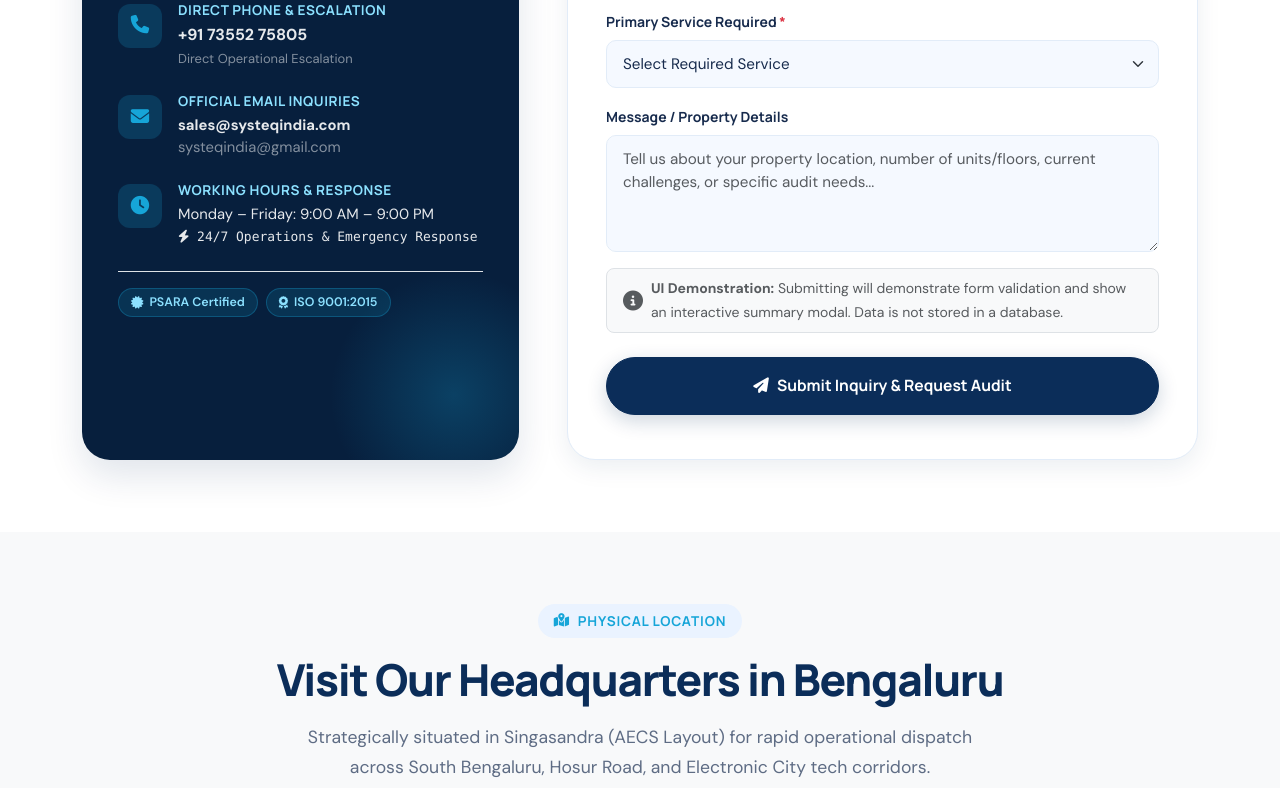
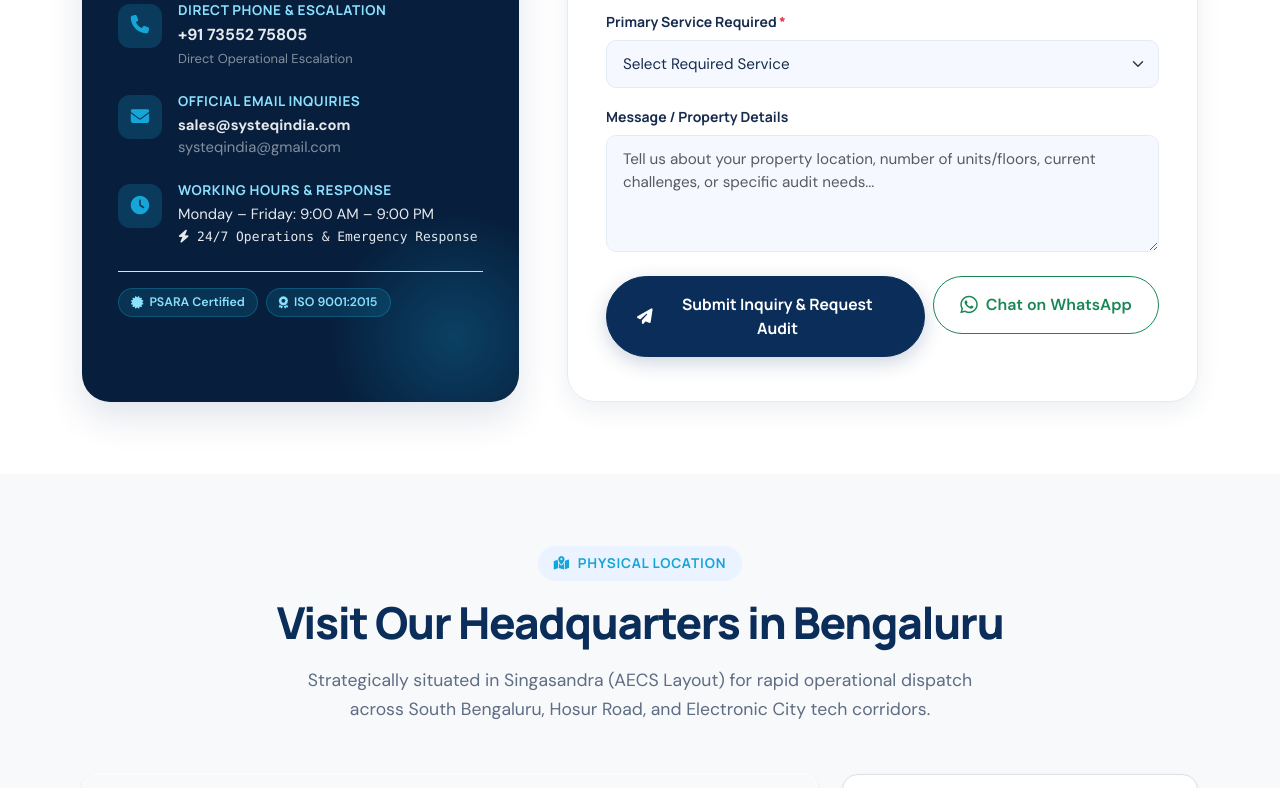
Before and after one commit to rajkumarbangal020-jpg/systeq-india-website, a PHP site: page /contact.php in a window 1280 px wide. Shown: the part 1009-1797 px from the top of the page. Run offline with PHP 8.4, Linux system fonts and the light colour scheme; some libraries are stand-ins or nearby versions; grey boxes are pictures that could not be loaded.

Commit message:
feat(contact): implement Web3Forms API placeholder, spam protection, loading state and dynamic WhatsApp inquiry

```diff
--- a/assets/js/main.js
+++ b/assets/js/main.js
@@ -134,31 +134,96 @@ document.addEventListener('DOMContentLoaded', () => {
         });
     }
 
-    // 5. Frontend Interactive Contact & Quote Form UI Demonstration
+    // 5. Contact & Quote Form Handling (Web3Forms API + Validation + Spam Protection + Loading State + WhatsApp)
     const formsToHandle = ['#contactForm', '#quoteForm', '#heroQuickQuoteForm'];
+
+    // Dynamic WhatsApp message update based on input
+    const contactWhatsAppBtn = document.getElementById('contactWhatsAppBtn');
+    if (contactWhatsAppBtn) {
+        const updateWhatsAppMsg = () => {
+            const name = document.getElementById('contactFullName')?.value?.trim() || '';
+            const service = document.getElementById('contactService')?.value || '';
+            let msg = 'Hello SYSTEQ India, I would like to request information about facility management services.';
+            if (name || service) {
+                msg = `Hello SYSTEQ India, my name is ${name || 'a visitor'}. I am inquiring about ${service || 'facility management services'}.`;
+            }
+            contactWhatsAppBtn.href = `https://wa.me/917355275805?text=${encodeURIComponent(msg)}`;
+        };
+        document.getElementById('contactFullName')?.addEventListener('input', updateWhatsAppMsg);
+        document.getElementById('contactService')?.addEventListener('change', updateWhatsAppMsg);
+    }
 
     formsToHandle.forEach(selector => {
         const formEl = document.querySelector(selector);
         if (formEl) {
-            formEl.addEventListener('submit', function (e) {
+            formEl.addEventListener('submit', async function (e) {
                 e.preventDefault();
 
-                // Simple HTML5 validation check
+                // 1. Anti-Spam Honeypot Verification
+                const botField = this.querySelector('input[name="botcheck"]');
+                if (botField && botField.checked) {
+                    console.warn('Spam submission detected by botcheck honeypot.');
+                    return;
+                }
+
+                // 2. HTML5 Validation Check
                 if (!this.checkValidity()) {
                     e.stopPropagation();
                     this.classList.add('was-validated');
                     return;
                 }
 
-                // Extract entered values for demo modal presentation
+                // UI Elements for Loading and Status
+                const submitBtn = this.querySelector('#contactSubmitBtn') || this.querySelector('button[type="submit"]');
+                const submitIcon = this.querySelector('#contactSubmitIcon');
+                const submitText = this.querySelector('#contactSubmitText');
+                const statusWrap = document.getElementById('contactStatusWrap');
+                const statusAlert = document.getElementById('contactFormStatus');
+
+                const origIconClass = submitIcon ? submitIcon.className : '';
+                const origBtnText = submitText ? submitText.textContent : (submitBtn ? submitBtn.textContent : '');
+
+                // 3. Set Loading State
+                if (submitBtn) submitBtn.disabled = true;
+                if (submitIcon) submitIcon.className = 'fa-solid fa-spinner fa-spin me-2';
+                if (submitText) submitText.textContent = 'Submitting Inquiry...';
+                if (statusWrap) statusWrap.style.display = 'none';
+
+                // Extract form values
                 const fullName = this.querySelector('[name="name"]')?.value || 'Guest';
                 const email = this.querySelector('[name="email"]')?.value || 'Not provided';
                 const phone = this.querySelector('[name="phone"]')?.value || 'Not provided';
                 const service = this.querySelector('[name="service"]')?.value || 'General Facility Inquiry';
                 const propertyType = this.querySelector('[name="property_type"]')?.value || 'Standard Facility';
                 const message = this.querySelector('[name="message"]')?.value || 'No additional message entered.';
+                const accessKey = this.querySelector('[name="access_key"]')?.value?.trim() || '';
 
-                // Populate Demo Summary List in Modal
+                try {
+                    // 4. Check for Web3Forms Access Key
+                    const isPlaceholder = !accessKey || accessKey === 'YOUR_WEB3FORMS_ACCESS_KEY_HERE';
+
+                    if (isPlaceholder) {
+                        // Demo Mode / Placeholder Notice
+                        if (statusAlert && statusWrap) {
+                            statusAlert.className = 'alert alert-info py-3 px-4 rounded-3 border-0 shadow-sm';
+                            statusAlert.innerHTML = `
+                                <div class="d-flex align-items-start">
+                                    <i class="fa-solid fa-circle-info text-primary fs-4 me-3 mt-1"></i>
+                                    <div>
+                                        <h6 class="fw-bold mb-1">Inquiry Received (Demo Mode)</h6>
+                                        <p class="mb-2 small text-muted">Thank you, <strong>${escapeHtml(fullName)}</strong>. To send submissions to an actual email inbox, configure your free API key from <a href="https://web3forms.com" target="_blank" class="fw-bold text-primary">Web3Forms.com</a>.</p>
+                                        <div class="mt-2 pt-2 border-top small">
+                                            <span>Immediate inquiry? </span>
+                                            <a href="https://wa.me/917355275805?text=${encodeURIComponent('Hello SYSTEQ India, I just submitted an inquiry for: ' + service)}" target="_blank" class="text-success fw-bold me-3"><i class="fa-brands fa-whatsapp me-1"></i>Chat on WhatsApp</a>
+                                            <a href="tel:+917355275805" class="text-primary fw-bold"><i class="fa-solid fa-phone me-1"></i>+91 73552 75805</a>
+                                        </div>
+                                    </div>
+                                </div>
+                            `;
+                            statusWrap.style.display = 'block';
+                        }
+
+                        // Also populate and show modal for UI Demonstration
                         const summaryList = document.getElementById('demoSummaryList');
                         if (summaryList) {
                             summaryList.innerHTML = `
@@ -170,19 +235,72 @@ document.addEventListener('DOMContentLoaded', () => {
                                 <li class="mb-1"><strong>Message Notes:</strong> <span class="text-muted">${escapeHtml(message)}</span></li>
                             `;
                         }
-
-                // Show Bootstrap Modal
                         const demoModalEl = document.getElementById('demoSubmissionModal');
                         if (demoModalEl && typeof bootstrap !== 'undefined') {
                             const modal = new bootstrap.Modal(demoModalEl);
                             modal.show();
+                        }
                     } else {
-                    alert(`Inquiry Received (Demo)!\nThank you, ${fullName}. For real direct inquiries, contact +91 73552 75805.`);
+                        // Live Web3Forms Submission via Fetch API
+                        const formData = new FormData(this);
+                        const response = await fetch('https://api.web3forms.com/submit', {
+                            method: 'POST',
+                            body: formData
+                        });
+                        const data = await response.json();
+
+                        if (data.success) {
+                            if (statusAlert && statusWrap) {
+                                statusAlert.className = 'alert alert-success py-3 px-4 rounded-3 border-0 shadow-sm';
+                                statusAlert.innerHTML = `
+                                    <div class="d-flex align-items-center">
+                                        <i class="fa-solid fa-circle-check text-success fs-3 me-3"></i>
+                                        <div>
+                                            <h6 class="fw-bold mb-1">Inquiry Sent Successfully!</h6>
+                                            <p class="mb-0 small">Thank you, <strong>${escapeHtml(fullName)}</strong>. Our facility engineering desk has received your request and will contact you within 24 hours.</p>
+                                        </div>
+                                    </div>
+                                `;
+                                statusWrap.style.display = 'block';
+                            }
+                            this.reset();
+                        } else {
+                            throw new Error(data.message || 'Unable to submit inquiry at this time.');
+                        }
                     }
 
-                // Reset form state
+                    // Reset form state after successful handling
+                    if (isPlaceholder) {
                         this.reset();
+                    }
                     this.classList.remove('was-validated');
+
+                } catch (err) {
+                    console.error('Contact Form Error:', err);
+                    if (statusAlert && statusWrap) {
+                        statusAlert.className = 'alert alert-danger py-3 px-4 rounded-3 border-0 shadow-sm';
+                        statusAlert.innerHTML = `
+                            <div class="d-flex align-items-start">
+                                <i class="fa-solid fa-circle-exclamation text-danger fs-4 me-3 mt-1"></i>
+                                <div>
+                                    <h6 class="fw-bold mb-1">Submission Failed</h6>
+                                    <p class="mb-2 small">${escapeHtml(err.message || 'Network error occurred.')}</p>
+                                    <div class="small">
+                                        <span>Please reach us directly at: </span>
+                                        <a href="tel:+917355275805" class="fw-bold text-dark me-2">+91 73552 75805</a> |
+                                        <a href="mailto:sales@systeqindia.com" class="fw-bold text-dark ms-2">sales@systeqindia.com</a>
+                                    </div>
+                                </div>
+                            </div>
+                        `;
+                        statusWrap.style.display = 'block';
+                    }
+                } finally {
+                    // Restore button state
+                    if (submitBtn) submitBtn.disabled = false;
+                    if (submitIcon) submitIcon.className = origIconClass || 'fa-solid fa-paper-plane me-2';
+                    if (submitText) submitText.textContent = origBtnText || 'Submit Inquiry & Request Audit';
+                }
             });
         }
     });
--- a/contact.php
+++ b/contact.php
@@ -130,6 +130,14 @@ $project_inquiry = $_GET['project_inquiry'] ?? '';
                     </div>
 
                     <form id="contactForm" class="needs-validation" novalidate>
+                        <!-- Web3Forms API Configuration (Access Key Placeholder - Replace with your key) -->
+                        <input type="hidden" name="access_key" id="web3formsAccessKey" value="YOUR_WEB3FORMS_ACCESS_KEY_HERE">
+                        <input type="hidden" name="subject" value="New Facility Inquiry - SYSTEQ India Website">
+                        <input type="hidden" name="from_name" value="SYSTEQ India Web Portal">
+
+                        <!-- Anti-Spam Honeypot Field (Hidden from humans) -->
+                        <input type="checkbox" name="botcheck" class="d-none" style="display: none !important;">
+
                         <div class="row g-3">
                             <!-- Full Name -->
                             <div class="col-md-6">
@@ -198,20 +206,27 @@ $project_inquiry = $_GET['project_inquiry'] ?? '';
                                 <textarea class="form-control" id="contactMessage" name="message" rows="4" placeholder="Tell us about your property location, number of units/floors, current challenges, or specific audit needs..."><?= !empty($project_inquiry) ? 'Inquiry regarding scope similar to: ' . htmlspecialchars($project_inquiry) : '' ?></textarea>
                             </div>
 
-                            <!-- Frontend Demo Notice -->
-                            <div class="col-12">
-                                <div class="p-2 px-3 bg-light rounded-3 border small text-muted d-flex align-items-center">
-                                    <i class="fa-solid fa-circle-info text-accent me-2 fs-5"></i>
-                                    <span><strong>UI Demonstration:</strong> Submitting will demonstrate form validation and show an interactive summary modal. Data is not stored in a database.</span>
-                                </div>
+                            <!-- Dynamic Form Status Alert (Success / Error Messages) -->
+                            <div class="col-12" id="contactStatusWrap" style="display: none;">
+                                <div id="contactFormStatus" class="alert mb-0" role="alert"></div>
                             </div>
 
-                            <!-- Submit Button -->
+                            <!-- Submit & WhatsApp Action Buttons -->
                             <div class="col-12 mt-4">
-                                <button type="submit" class="btn btn-primary-pill w-100 py-3">
-                                    <i class="fa-solid fa-paper-plane me-2"></i>
-                                    <span>Submit Inquiry &amp; Request Audit</span>
-                                </button>
+                                <div class="row g-2">
+                                    <div class="col-sm-7 col-12">
+                                        <button type="submit" class="btn btn-primary-pill w-100 py-3" id="contactSubmitBtn">
+                                            <i class="fa-solid fa-paper-plane me-2" id="contactSubmitIcon"></i>
+                                            <span id="contactSubmitText">Submit Inquiry &amp; Request Audit</span>
+                                        </button>
+                                    </div>
+                                    <div class="col-sm-5 col-12">
+                                        <a href="<?= get_whatsapp_url() ?>" target="_blank" class="btn btn-outline-success w-100 py-3 rounded-pill fw-semibold d-flex align-items-center justify-content-center text-nowrap" id="contactWhatsAppBtn" aria-label="Inquire via WhatsApp">
+                                            <i class="fa-brands fa-whatsapp fs-5 me-2"></i>
+                                            <span>Chat on WhatsApp</span>
+                                        </a>
+                                    </div>
+                                </div>
                             </div>
                         </div>
                     </form>
```
Lines whose indentation alone changed are shown as unchanged.
